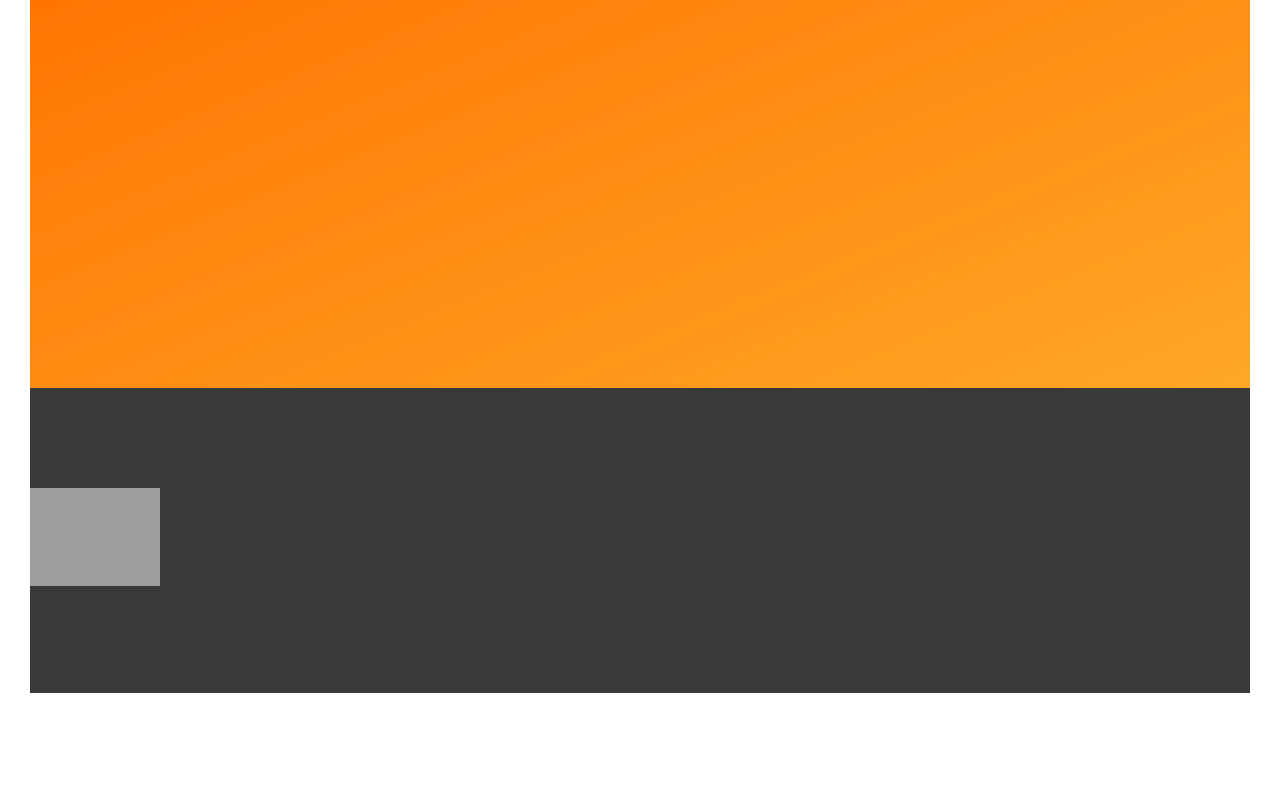
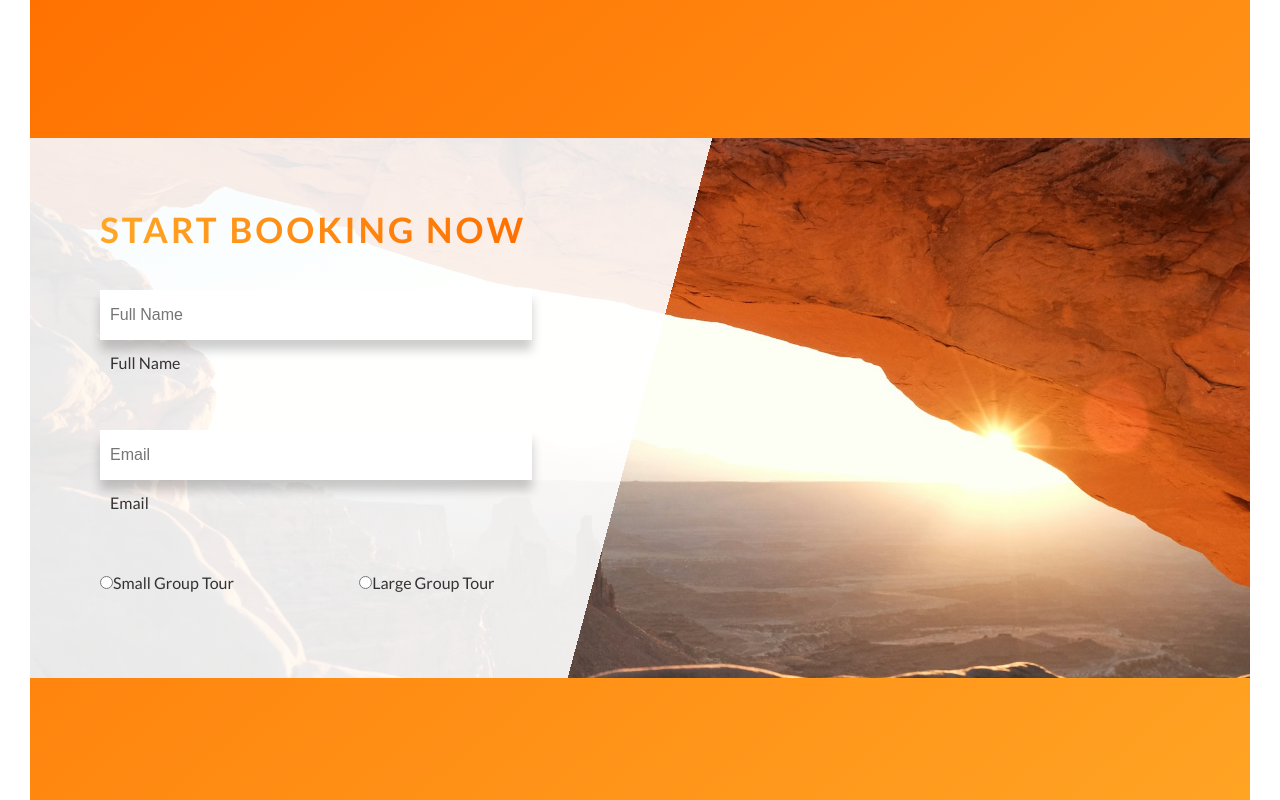
Before and after one commit to Jonnynavi/rock-climbing-tour, a React (Vite) app: page / in a window 1280 px wide. Shown: the part 5680-6480 px from the top of the page. Before the commit the page ends 6403 px from the top, so only its background shows below. Built offline with nearby package versions, Linux system fonts and the light colour scheme; grey boxes are pictures that could not be loaded.

Commit message:
booking form

```diff
--- a/src/components/Booking.jsx
+++ b/src/components/Booking.jsx
@@ -1,7 +1,49 @@
+import { useState } from "react";
+import Heading from "./Heading";
+
+
 function Booking(){
+    const [fullName, setFullName] = useState("");
+    const [email, setEmail] = useState("");
+    const [smallGroup, setSmallGroup] = useState(false);
+    const [largeGroup, setLargeGroup] = useState(false);
+
+    const handleRadioClick = () =>{
+
+    }
+
+
     return(
         <section className="section-booking">
-
+            <div className="booking">
+                <Heading className="u-margin-bottom-med">Start Booking Now</Heading>
+                <form className="form">
+                    <div className="form__group">
+                        <input type="text" value={fullName} onChange={(e) => setFullName(e.target.value)} className="form__input" placeholder="Full Name" id="name" required />
+                        <label for="name" className="form__label">Full Name</label>
+                    </div>
+                    <div className="form__group">
+                        <input type="text" value={email} placeholder="Email" onChange={(e) => setEmail(e.target.value)} className="form__input" id="email" required />
+                        <label for="email" className="form__label">Email</label>
+                    </div>
+                    <div className="form__group">
+                        <div className="form__radio-group">
+                            <input type="radio" id="small" className="form__radio-input"  checked={smallGroup} name="size"></input>
+                            <label for="small" className="form__radio-label">
+                                <span className="form__radio-button"></span>
+                                Small Group Tour
+                            </label>
+                        </div>
+                        <div className="form__radio-group">
+                            <input type="radio" id="large" className="form__radio-input" onClick={() => setLargeGroup(true)} checked={largeGroup} name="size"></input>
+                            <label for="large" className="form__radio-label">
+                                <span className="form__radio-button"></span>
+                                Large Group Tour
+                            </label>
+                        </div>
+                    </div>
+                </form>
+            </div>
         </section>
     )
 }
--- /dev/null
+++ b/src/sass/components/_form.scss
@@ -0,0 +1,50 @@
+.booking{
+    display: inline-block;
+    background: white;
+    width: 126rem;
+    padding: 7rem;
+    height: 54rem;
+    background-image: linear-gradient(105deg, rgba(255, 255, 255, 0.9) 0%,rgba(255, 255, 255, 0.9) 50%, transparent 50%), url("/src/images/form-background.jpg");
+    background-size: cover;
+}
+
+.form{
+    width: 50%;
+    height: 96%;
+    &__input{
+        border: none;
+        box-shadow: 0 1rem 1rem rgba(black, .2);
+        width: 80%;
+        height: 5rem;
+        display: block;
+        font-size: 1.6rem;
+        color: #4c4c4c;
+        padding: 1rem;
+
+        &:focus-visible{
+            outline: none;
+            padding: .8rem;
+        }
+    }
+    &__form{
+        width: 46%;
+        height: 96%;
+        display: flex;
+        flex-direction: column;
+    }
+    &__label{
+        font-size: 1.6rem;
+        width: 80%;
+        height: 5rem;
+        display: block;
+        padding: 1rem;
+
+    }
+    &__group{
+        margin-bottom: 4rem;
+    }
+    &__radio-group{
+        width: 48%;
+        display: inline-block;
+    }
+}
--- a/src/sass/components/_testimony.scss
+++ b/src/sass/components/_testimony.scss
@@ -8,6 +8,7 @@
     transform: skewX(-14deg);
     color: $color-dark-charcoal-2;
     margin: 4rem 0;
+    box-shadow: 0 .2rem 2rem #00000033;
 
 
 
@@ -68,7 +69,7 @@
                 opacity: 1;
             }
             &__img{
-                filter: blur(.5px) brightness(0.89);
+                filter: blur(.5px) brightness(0.5);
                 width: 100%;
             }
         }
--- a/src/sass/main.scss
+++ b/src/sass/main.scss
@@ -13,5 +13,6 @@
 @use 'components/rotating-card';
 @use 'components/bg-video';
 @use 'components/testimony';
+@use 'components/form';
 
 @use 'pages/home'
--- a/src/sass/pages/_home.scss
+++ b/src/sass/pages/_home.scss
@@ -76,6 +76,8 @@
 .section-booking{
     padding: 25rem 0;
     background-image: linear-gradient(to right bottom, $color-vibrant-orange, $color-light-orange);
+    display: flex;
+    justify-content: center;
 }
 
 .footer{
```
Also changed, not shown: src/images/form-background.jpg (added).
